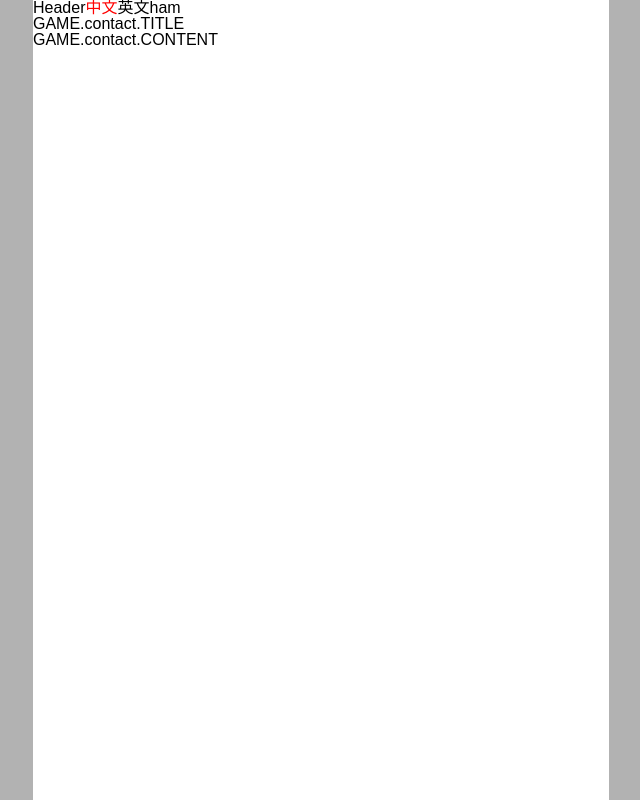
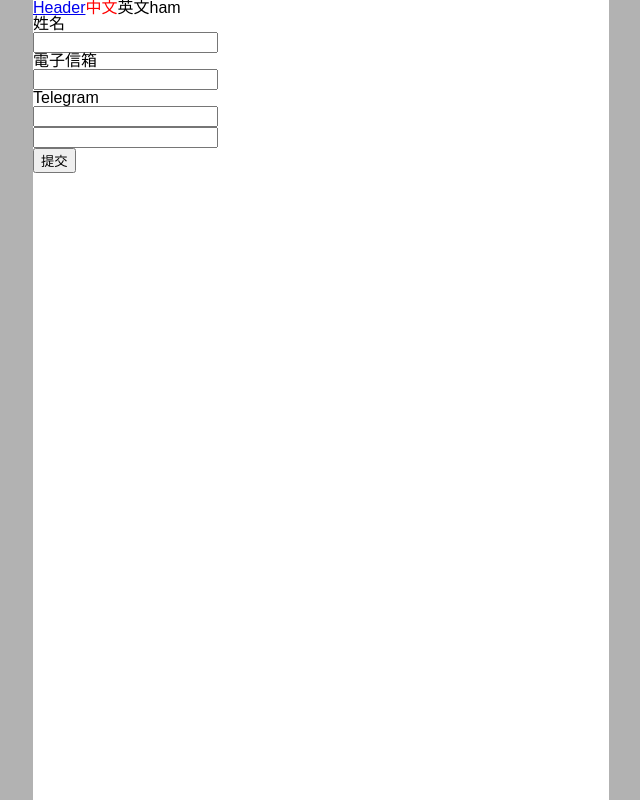
Before and after one commit to pat2304107/bbin-promotion, a Vue app: page /bbinpromo/zh-CN/contact in a window 1280 px wide. Shown: the whole page, without its empty margins (319-959 px from the left). Built offline with nearby package versions, Linux system fonts and the light colour scheme.

Commit message:
feat: 🎸 install axios and build contact page

```diff
--- a/package.json
+++ b/package.json
@@ -19,11 +19,12 @@
         "vue-router": "^4.3.2"
     },
     "devDependencies": {
+        "axios": "^1.6.8",
         "@eslint/js": "^9.2.0",
         "@types/node": "^20.12.12",
         "@typescript-eslint/eslint-plugin": "^6.13.1",
+        "@typescript-eslint/parser": "^6.13.1",
         "@typescript-eslint/typescript-estree": "^7.9.0",
-        "@typescript-eslint/parser": "^6.13.1",
         "@vitejs/plugin-vue": "^5.0.4",
         "@vue/eslint-config-typescript": "^12.0.0",
         "eslint": "^8.57.0",
--- a/publish.config.ts
+++ b/publish.config.ts
@@ -1,6 +1,11 @@
 export default {
-    branch: 'main',
-    domain: '.',
+    branch: 'develop',
+    domain: 'https://testdev.bbin-news.com',
     path: '/bbinpromo/',
     gtm: 'GTM-K9LCNGRL'
+
+    // branch: 'main',
+    // domain: 'https://www.bbin-news.com',
+    // path: '/bbinpromo/',
+    // gtm: 'GTM-KFRRFFX6'
 };
--- a/src/components/Header/Header.vue
+++ b/src/components/Header/Header.vue
@@ -1,10 +1,11 @@
 <script setup lang="ts">
+import { ref } from 'vue';
 import { useLanguage } from '@/composables/setLocalePath';
 import Sidebar from './Sidebar/Sidebar.vue';
 
 const { setLocalePath } = useLanguage();
 
-const sideBarIsShow = defineModel<boolean>();
+const sideBarIsShow = ref(false);
 
 const clickHamburgerHandler = () => {
     sideBarIsShow.value = !sideBarIsShow.value;
@@ -13,7 +14,11 @@ const clickHamburgerHandler = () => {
 
 <template>
     <div class="header-wrap">
-        Header
+        <router-link
+            :to="`/${$i18n.locale}/`"
+        >
+            Header
+        </router-link>
         <div
             @click="setLocalePath('zh-CN')"
             :style="`color:${$i18n.locale === 'zh-CN'?'red':'black'}`"
--- a/src/components/Header/Sidebar/Sidebar.vue
+++ b/src/components/Header/Sidebar/Sidebar.vue
@@ -39,6 +39,14 @@ const clickGameHandler = () => {
                 {{ $t('HEADER.SIDEBAR.BB_NEWS') }}
             </a>
         </div>
+        <div>
+            <router-link
+                :to="`/${$i18n.locale}/contact`"
+                @click="clickGameHandler"
+            >
+                聯絡我們
+            </router-link>
+        </div>
     </div>
 </template>
 
--- a/src/components/MainContainer.vue
+++ b/src/components/MainContainer.vue
@@ -1,18 +1,11 @@
 <script setup lang="ts">
-import { watch, ref } from 'vue';
 import Header from '@/components/Header/Header.vue';
-
-const sideBarIsShow = ref(false);
-
-watch(sideBarIsShow, () => {
-    console.log(sideBarIsShow.value);
-});
 </script>
 
 <template>
     <div class="main-container">
-        <Header v-model="sideBarIsShow" />
-        <router-view v-model="sideBarIsShow" />
+        <Header />
+        <router-view />
     </div>
 </template>
 
--- /dev/null
+++ b/src/components/views/Contact/Contact.vue
@@ -0,0 +1,95 @@
+<script setup lang="ts">
+import { ref } from 'vue';
+import { useI18n } from 'vue-i18n';
+import axios from 'axios';
+import type { AxiosRequestConfig, AxiosResponse } from 'axios';
+import publishConfig from '../../../../publish.config';
+
+const { locale } = useI18n();
+
+const formData = ref({
+    name: '',
+    email: '',
+    message: '',
+    newsletter: false,
+    im: {
+        Telegram: ''
+    },
+    locale: locale.value
+});
+
+const successMessage = ref();
+const errorMessage = ref();
+
+const sendContact = async () => {
+    const config: AxiosRequestConfig = {
+        method: 'post',
+        url: `${publishConfig.domain}/api/contact-us`,
+        data: formData.value
+    };
+
+    try {
+        const response: AxiosResponse = await axios(config);
+        console.log(response.data);
+        successMessage.value = response.data;
+    } catch (error) {
+        console.error('Request error:', error);
+        errorMessage.value = `Request error: ${error}`;
+    }
+
+    formData.value = {
+        name: '',
+        email: '',
+        message: '',
+        newsletter: false,
+        im: {
+            Telegram: ''
+        },
+        locale: locale.value
+    };
+};
+</script>
+
+<template>
+    <div class="contact-wrap">
+        <div class="name">
+            <p>姓名</p>
+            <input
+                type="text"
+                v-model="formData.name"
+            />
+        </div>
+        <div class="email">
+            <p>電子信箱</p>
+            <input
+                type="email"
+                v-model="formData.email"
+            />
+        </div>
+        <div class="telegram">
+            <p>Telegram</p>
+            <input
+                type="text"
+                v-model="formData.im.Telegram"
+            />
+        </div>
+        <div class="message">
+            <input
+                type="text"
+                v-model="formData.message"
+            />
+        </div>
+
+        <button @click="sendContact">
+            提交
+        </button>
+
+        <div>
+            {{ successMessage }}
+            {{ errorMessage }}
+        </div>
+    </div>
+</template>
+
+<style lang="scss" scoped>
+</style>
--- a/src/components/views/Home/Home.vue
+++ b/src/components/views/Home/Home.vue
@@ -1,19 +1,9 @@
 <script setup lang="ts">
-const sideBarIsShow = defineModel<boolean>();
-
-const entryClickHandler = () => {
-    sideBarIsShow.value = !sideBarIsShow.value;
-};
 </script>
 
 <template>
     <div class="home-wrap">
-        <button
-            class="entry"
-            @click="entryClickHandler"
-        >
-            進入
-        </button>
+        home
     </div>
 </template>
 
--- a/src/locales/en-US.json
+++ b/src/locales/en-US.json
@@ -14,27 +14,37 @@
         "5252":{
             "NAME": "Mahjong Ways",
             "TITLE": "Explore the fantastical legend of the BB Wild West, where unprecedented gold rush adventures unfold!",
-            "CONTENT": "BB Casino presents the “Wild West Legends” slot game, blending wilderness charm with Western lore. With a full-screen floating line mechanism, it offers up to 46,656 ways to win, akin to discovering endless treasures in the wilderness! Featuring distinctive gold/silver frame gameplay reminiscent of the golden and silver realms of Western towns, each consecutive elimination transforms into a wild symbol, bringing greater surprises to players. In free games, there's even a chance to earn additional reward multipliers, making your adventure journey more colorful and exciting. Every spin is a miracle, every line is a surprise, always anticipating the thrill of winning lines!"
+            "CONTENT": "BB Casino presents the “Wild West Legends” slot game, blending wilderness charm with Western lore. With a full-screen floating line mechanism, it offers up to 46,656 ways to win, akin to discovering endless treasures in the wilderness! Featuring distinctive gold/silver frame gameplay reminiscent of the golden and silver realms of Western towns, each consecutive elimination transforms into a wild symbol, bringing greater surprises to players. In free games, there's even a chance to earn additional reward multipliers, making your adventure journey more colorful and exciting. Every spin is a miracle, every line is a surprise, always anticipating the thrill of winning lines!",
+            "PROMOTE1":"The gold and silver frame gameplay significantly enhances the chances of winning lines.",
+            "PROMOTE2":"Free game rounds are endlessly stackable, with reward multipliers increasing further."
         },
         "5234":{
             "NAME": "Hoo Hey How",
             "TITLE": "Leprechaun adventures await as the Leprechauns unlock endless luck for you!",
-            "CONTENT": "Explore the fantastical world of Leprechauns by stepping into BB casino signature slot game, “Leprechaun“! Simply score consecutive matches to trigger special eliminations, immersing players in a continuous stream of surprises. Mystical elements like lucky clovers and leprechauns accompany you throughout, with every spin potentially marking the beginning of a lucky journey. Enjoy the thrill of accumulating multiplier rewards, where each win brings a doubling of bonuses. With the appearance of clover-framed symbols, there's even a chance to transform into a wild symbol after elimination, offering more rewards and surprises. Let's embark on this leprechaun adventure together, dancing with the leprechauns as our lucky voyage begins!"
+            "CONTENT": "Explore the fantastical world of Leprechauns by stepping into BB casino signature slot game, “Leprechaun“! Simply score consecutive matches to trigger special eliminations, immersing players in a continuous stream of surprises. Mystical elements like lucky clovers and leprechauns accompany you throughout, with every spin potentially marking the beginning of a lucky journey. Enjoy the thrill of accumulating multiplier rewards, where each win brings a doubling of bonuses. With the appearance of clover-framed symbols, there's even a chance to transform into a wild symbol after elimination, offering more rewards and surprises. Let's embark on this leprechaun adventure together, dancing with the leprechauns as our lucky voyage begins!",
+            "PROMOTE1":"Lucky multipliers with the Leprechauns symbols, with continuous bonus enhancements",
+            "PROMOTE2":"Colossal Symbols increase the chances of winning combinations"
         },
         "5275":{
             "NAME": "Leprechaun",
             "TITLE": "Endless fun in the BB mahjong trend, dominate the market‘s hotspots！",
-            "CONTENT": "Joining the wave of Asian electronic mahjong games, ‘Mahjong Madness’ continuing the classic, creating anew! Letting players immerse themselves in the best-selling trend of Asian electronic mahjong games. The game not only incorporates classic mahjong elements but also introduces the golden mahjong wild card mechanism, allowing players to experience the perfect combination of tradition and innovation. Moreover, through consecutive eliminations, scores can multiply continuously, offering an unprecedented thrill of winning big. This is not just a game, but also a feast of mahjong trends that inherits and innovates, embarking on an extraordinary journey of mahjong together!"
+            "CONTENT": "Joining the wave of Asian electronic mahjong games, ‘Mahjong Madness’ continuing the classic, creating anew! Letting players immerse themselves in the best-selling trend of Asian electronic mahjong games. The game not only incorporates classic mahjong elements but also introduces the golden mahjong wild card mechanism, allowing players to experience the perfect combination of tradition and innovation. Moreover, through consecutive eliminations, scores can multiply continuously, offering an unprecedented thrill of winning big. This is not just a game, but also a feast of mahjong trends that inherits and innovates, embarking on an extraordinary journey of mahjong together!",
+            "PROMOTE1":"Golden mahjong items extend consecutive matches, challenging a 5x reward.",
+            "PROMOTE2":"In free games, consecutive match multipliers can reach up to 10x"
         },
         "5200":{
             "NAME": "Awesome Buffalo",
             "TITLE": "Immerse yourself in the BB Vietnamese vibe and experience！",
-            "CONTENT": "BB Casino introduces the 2,000-line slot 'Lucky Dog' .The game innovates with wild symbols, consecutive matching multipliers, and incremental rewards. Not only does it feature golden symbols that can turn objects into wilds, but it also includes multiplier rewards that increase with consecutive wins. In free games, multipliers double again, significantly increasing the chances of winning big! Let 'Lucky Dog' bring you good luck and lead you on the path to wealth!"
+            "CONTENT": "BB Casino introduces the 2,000-line slot 'Lucky Dog' .The game innovates with wild symbols, consecutive matching multipliers, and incremental rewards. Not only does it feature golden symbols that can turn objects into wilds, but it also includes multiplier rewards that increase with consecutive wins. In free games, multipliers double again, significantly increasing the chances of winning big! Let 'Lucky Dog' bring you good luck and lead you on the path to wealth!",
+            "PROMOTE1":"Consecutive elimination gameplay with rewards up to 10 times.",
+            "PROMOTE2":"Vertical layout for improved mobile experience."
         },
         "5272":{
             "NAME": "Lucky Dog",
             "TITLE": "Win good fortune, follow the footsteps of the BB Lucky Dog.",
-            "CONTENT": "BB Casino invites players to indulge in the popular Vietnamese gaming theme with their meticulously crafted 1,024-line elimination slot, “Hoo Hey How“. With 2024 upgrade, featuring a revamped interface and stunning  game sound effects, players can enjoy a richer gaming experience. The simple and easy consecutive elimination gameplay allows for the accumulation of additional multiplier rewards. In free games, multipliers can soar up to 10 times! The perfect fusion of popular local themes and innovative gameplay not only breaks through classics but also challenges new heights, promising players an unprecedented gaming adventure!"
+            "CONTENT": "BB Casino invites players to indulge in the popular Vietnamese gaming theme with their meticulously crafted 1,024-line elimination slot, “Hoo Hey How“. With 2024 upgrade, featuring a revamped interface and stunning  game sound effects, players can enjoy a richer gaming experience. The simple and easy consecutive elimination gameplay allows for the accumulation of additional multiplier rewards. In free games, multipliers can soar up to 10 times! The perfect fusion of popular local themes and innovative gameplay not only breaks through classics but also challenges new heights, promising players an unprecedented gaming adventure!",
+            "PROMOTE1":"Golden wild symbols expand scoring combinations.",
+            "PROMOTE2":"Continuous elimination triggers 5x multiplier rewards."
         }
     }
 }
--- a/src/locales/zh-CN.json
+++ b/src/locales/zh-CN.json
@@ -14,27 +14,37 @@
         "5252":{
             "NAME": "矮精靈",
             "TITLE": "索BB荒野西部奇幻传奇，前所未有的淘金冒险就此展开！",
-            "CONTENT": "BB电子浮动线数老虎机「超牛逼」，融合荒野风情与西部传奇，游戏采用满盘浮动线数机制，最高拥有46,656种连线中奖方式，就像在荒野中找到无尽的宝藏般刺激！特色金/银框玩法，仿佛是西部城镇的金银之界，每次连续消除都必转变为百搭标记，为玩家带来更大的惊喜。在免费游戏中更有机会额外获得奖励倍数，让你的冒险之旅更加丰富多彩，每一次旋转都是一次奇迹，每一次连线都是一次惊喜，时时期待连线爆奖的快感！"
+            "CONTENT": "BB电子浮动线数老虎机「超牛逼」，融合荒野风情与西部传奇，游戏采用满盘浮动线数机制，最高拥有46,656种连线中奖方式，就像在荒野中找到无尽的宝藏般刺激！特色金/银框玩法，仿佛是西部城镇的金银之界，每次连续消除都必转变为百搭标记，为玩家带来更大的惊喜。在免费游戏中更有机会额外获得奖励倍数，让你的冒险之旅更加丰富多彩，每一次旋转都是一次奇迹，每一次连线都是一次惊喜，时时期待连线爆奖的快感！",
+            "PROMOTE1":"特色金框、银框玩法，大幅提升连线获奖机会",
+            "PROMOTE2":"免费游戏次数无限迭加，奖励倍数再提升"
         },
         "5234":{
             "NAME": "超牛逼",
             "TITLE": "童话奇遇，矮精灵为你解锁无尽幸运！",
-            "CONTENT": "探索童话般的奇幻世界，踏入BB电子特色老虎机「矮精灵」！只要连线得分，即可触发消除特色，让玩家沉浸在连续的惊喜中。幸运草、精灵的神秘元素贯穿全程，每一次的转动都可能是幸运之旅的开始。游戏中更有累积的乘倍奖励，享受奖金倍增的快感。出现带有三叶草框标记时，消除后更有机会转变为百搭符号，带来更多的獎勵惊喜和机会。让我们一起踏入这个童话般的世界，与精灵共舞，幸运之旅即刻啟程！"
+            "CONTENT": "探索童话般的奇幻世界，踏入BB电子特色老虎机「矮精灵」！只要连线得分，即可触发消除特色，让玩家沉浸在连续的惊喜中。幸运草、精灵的神秘元素贯穿全程，每一次的转动都可能是幸运之旅的开始。游戏中更有累积的乘倍奖励，享受奖金倍增的快感。出现带有三叶草框标记时，消除后更有机会转变为百搭符号，带来更多的獎勵惊喜和机会。让我们一起踏入这个童话般的世界，与精灵共舞，幸运之旅即刻啟程！",
+            "PROMOTE1":"矮精灵物件幸运乘倍，倍数加成不停歇",
+            "PROMOTE2":"特殊长轴对象，提高中奖组合机会"
         },
         "5275":{
             "NAME": "麻將胡了",
             "TITLE": "BB麻将潮流乐无穷，玩转市场热门！",
-            "CONTENT": "乘上亚洲电子游戏麻将老虎机风潮，BB电子推出「麻将胡了」！，延续经典，再创不凡！」，让玩家沉浸在最畅销的亚洲电子游戏麻将潮流中。游戏中不仅融入了经典的麻将游戏元素，更加入了金色麻将百搭机制，尽情体验经典与创新的完美结合。更可透过连续消除，让得分不断翻倍，体验前所未有的爆奖刺激与乐趣。这不仅是一场游戏，更是一次传承与创新的麻将潮流盛宴，一起延续经典，再创不凡的麻将之旅！"
+            "CONTENT": "乘上亚洲电子游戏麻将老虎机风潮，BB电子推出「麻将胡了」！，延续经典，再创不凡！」，让玩家沉浸在最畅销的亚洲电子游戏麻将潮流中。游戏中不仅融入了经典的麻将游戏元素，更加入了金色麻将百搭机制，尽情体验经典与创新的完美结合。更可透过连续消除，让得分不断翻倍，体验前所未有的爆奖刺激与乐趣。这不仅是一场游戏，更是一次传承与创新的麻将潮流盛宴，一起延续经典，再创不凡的麻将之旅！",
+            "PROMOTE1":"金色麻将变百搭物件增加连消机会，提升倍数奖励",
+            "PROMOTE2":"进入免费游戏，连消倍数高达10倍"
         },
         "5200":{
             "NAME": "魚蝦蟹開了",
             "TITLE": "踏入BB越南风情，沉浸体验连消乐趣与刺激！",
-            "CONTENT": "BB电子讓玩家盡情沉浸于越南地区熱門遊戲主题之中，精心打造的1,024线消除式老虎机「鱼虾蟹开了」。2024年全新进化，煥然一新的介面与令人惊叹的立体游戏音效，为玩家带来更豐富的游玩体验，簡單易上手的连消玩法，即可累积额外的乘倍奖励，在免费游戏中，乘倍奖励更可高达10倍！热门在地主题与创新玩法完美融合，更是对经典的突破与再创巅峰的挑战，势必为玩家带来前所未有的游戏乐趣！"
+            "CONTENT": "BB电子讓玩家盡情沉浸于越南地区熱門遊戲主题之中，精心打造的1,024线消除式老虎机「鱼虾蟹开了」。2024年全新进化，煥然一新的介面与令人惊叹的立体游戏音效，为玩家带来更豐富的游玩体验，簡單易上手的连消玩法，即可累积额外的乘倍奖励，在免费游戏中，乘倍奖励更可高达10倍！热门在地主题与创新玩法完美融合，更是对经典的突破与再创巅峰的挑战，势必为玩家带来前所未有的游戏乐趣！",
+            "PROMOTE1":"连消玩法好上手，最高10倍奖励",
+            "PROMOTE2":"直式界面，行动装置体验大升级"
         },
         "5272":{
             "NAME": "財犬",
             "TITLE": "赢取好运，追随BB财犬的足迹！",
-            "CONTENT": "BB电子推出2,000线老虎机「财犬」！游戏创新百搭，连消乘倍再递增，\n不仅拥有能将物件转为百搭的金色符号，更加入连续得分即可拥有递增倍数的乘倍奖励。进入免费游戏，乘倍奖励更会再次翻倍，大大提高了爆奖机会！让「财犬」带来好财运，走向财富之路！"
+            "CONTENT": "BB电子推出2,000线老虎机「财犬」！游戏创新百搭，连消乘倍再递增，\n不仅拥有能将物件转为百搭的金色符号，更加入连续得分即可拥有递增倍数的乘倍奖励。进入免费游戏，乘倍奖励更会再次翻倍，大大提高了爆奖机会！让「财犬」带来好财运，走向财富之路！",
+            "PROMOTE1":"金底百搭符号，拓展得分组合",
+            "PROMOTE2":"连消不停，乘倍奖励放大5倍"
         }
     }
 }
--- a/src/router/index.ts
+++ b/src/router/index.ts
@@ -1,6 +1,7 @@
 import { createRouter, createWebHistory, NavigationGuardNext, RouteLocationNormalized } from 'vue-router';
 import Home from '@/components/views/Home/Home.vue';
 import Game from '@/components/views/Game/Game.vue';
+import Contact from '@/components/views/Contact/Contact.vue';
 import { i18n, I18nLocaleKey, I18nLocaleList } from '../plugins/i18n';
 import publishConfig from '../../publish.config';
 
@@ -33,6 +34,10 @@ const routes = [
             {
                 path: '/:lang/:game',
                 component: Game
+            },
+            {
+                path: '/:lang/contact',
+                component: Contact
             }
         ]
     },
```
Also changed, not shown: cSpell.json (+5 -4 lines), src/components/views/Contact/Contact.scss (added), 1 other file (tests, documents, lock files or other folders).
